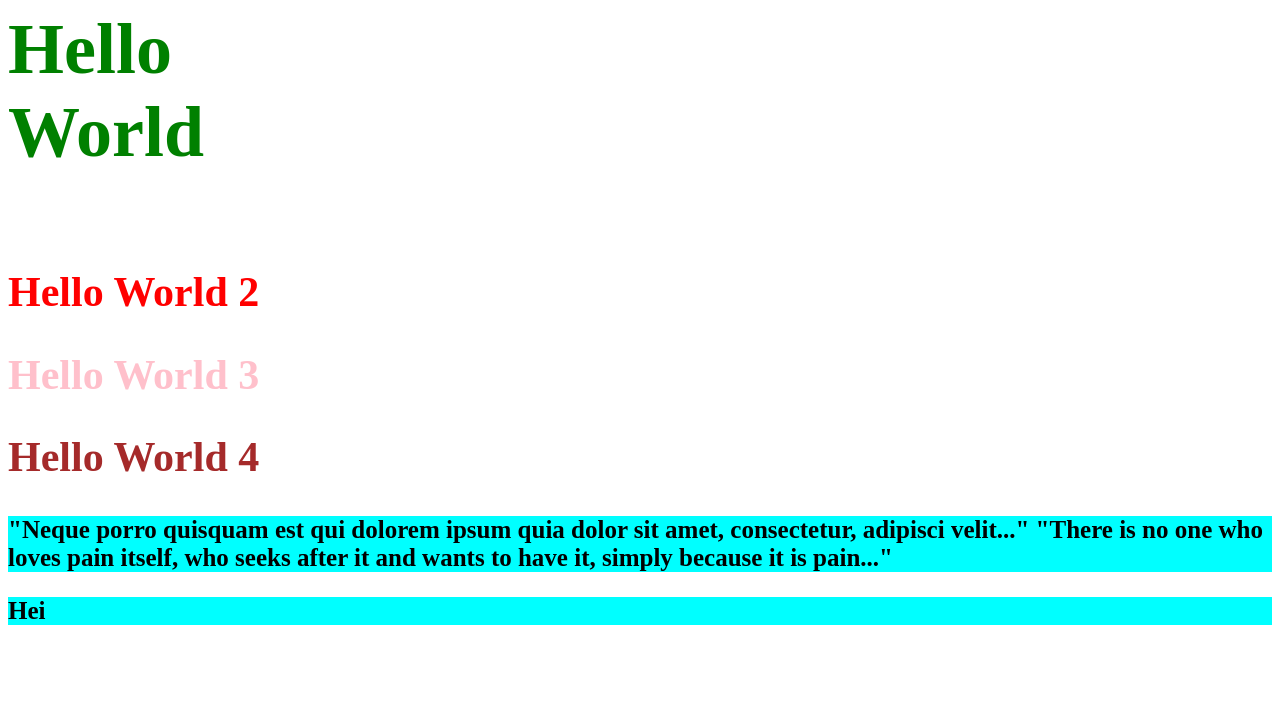
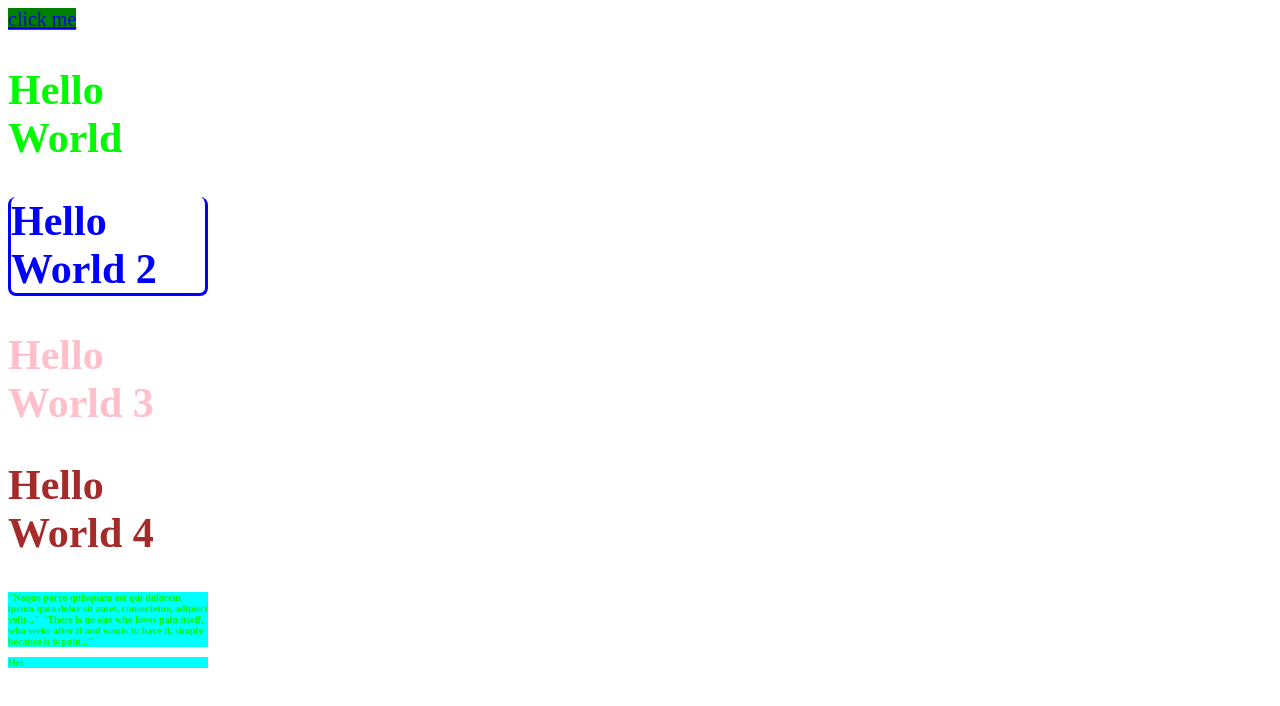
Before and after one commit to PatrickRoethe/4oct, a plain HTML site: page index.html in a window 1280 px wide. Drawn offline with Linux system fonts and the light colour scheme.

Commit message:
some modifications

```diff
--- a/css/style.css
+++ b/css/style.css
@@ -1,14 +1,36 @@
+* {
+}
+
 /* This is my first editing just to remind you*/
+body {
+    /*background-image: url("");}
+    background-repeat: no-repeat;
+    background-size: contain;
+}*/
+
 #first-heading{
- color: green;
+} color: rgb(0,250,0);
  /*background-color: orange;*/
  font-size: 72px;
  width: 200px;
  height: 200px;
 }
 
+/*#first-heading-sub-word {
+    color: red;
+} */
+
+/* #first-heading-span  {
+    color: red; */
+
 #second-heading{
-    color: red;
+    color: blue;
+    background-color: transparent;
+    border-style: solid;
+    /*border-width: 8px solid green; */
+    border-top-style: none;
+    border-radius: 8px;
+
 }
 
 #third-heading{
@@ -25,5 +47,11 @@
 p {
     font-weight: bold;
     background-color: aqua;
-    font-size: 25px;
+    font-size: 10px;
 }
+
+a {
+    font-size: 20px;
+    background-color: green;
+
+}
--- a/index.html
+++ b/index.html
@@ -5,11 +5,15 @@
       <title>
          Day 2 Week 2
         </title>
+    <link rel="preconnect" href="https://fonts.googleapis.com">
+    <link rel="preconnect" href="https://fonts.gstatic.com" crossorigin>
+    <link href="https://fonts.googleapis.com/css2?family=Pixelify+Sans:wght@500;700&display=swap" rel="stylesheet">
     <link rel="stylesheet" type="text/css" href="css/style.css">
 </head>
 <body>
+    <a href="#">click me</a>
     <h2 id="first-heading" class="generic-heading">
-        Hello World
+        Hello <span>World</span>
     </h2>
     <h2 id="second-heading" class="generic-heading">
         Hello World 2
```
